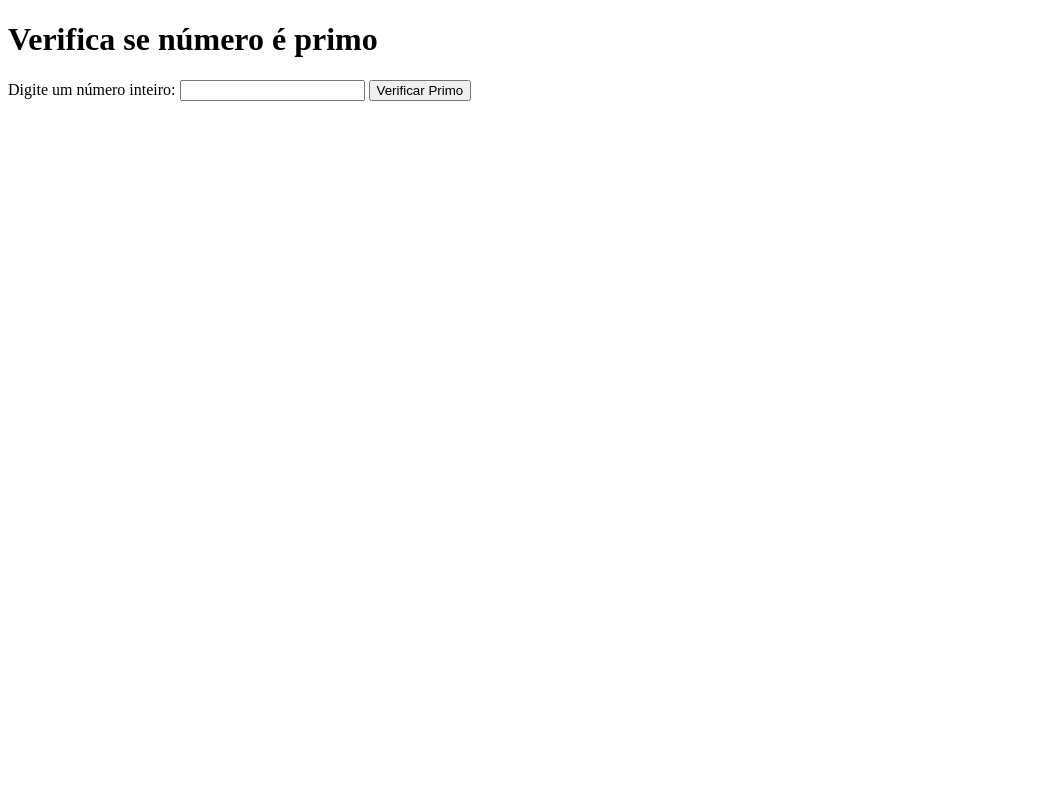
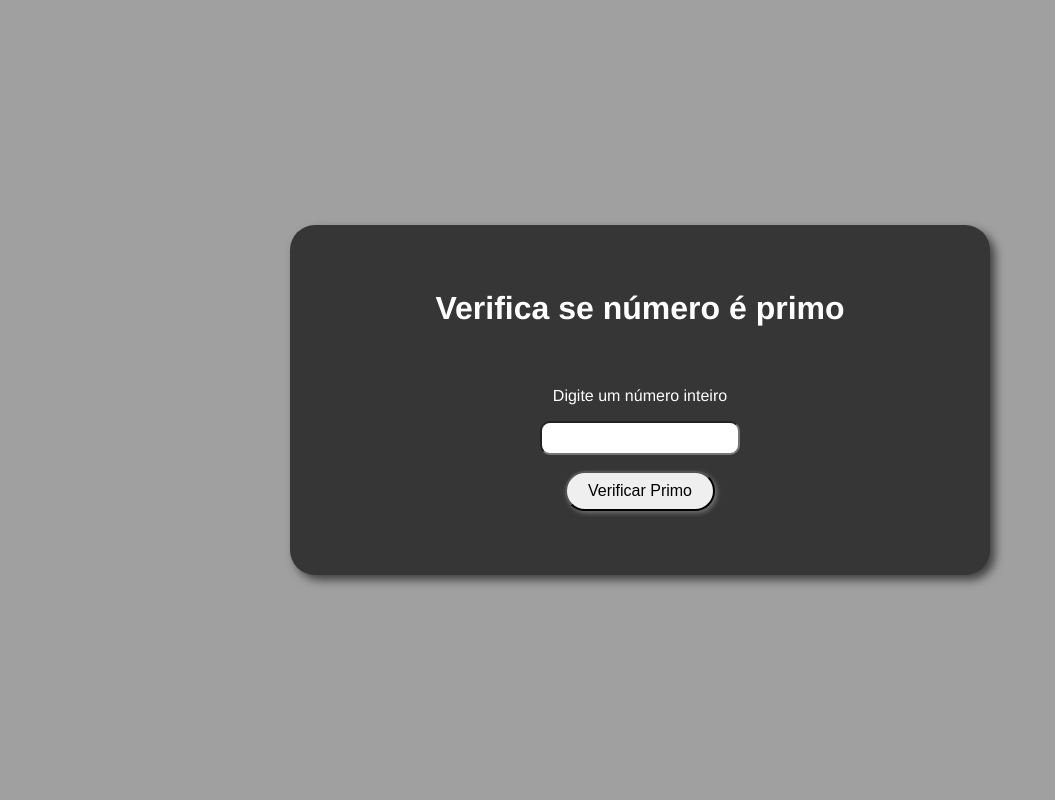
Before and after one commit to viniciusvts/avaliacao-valida-primo, a PHP site: page / in a window 1280 px wide. Shown: the whole page, without its empty margins (0-1055 px from the left). Run offline with PHP 8.4, Linux system fonts and the light colour scheme.

Commit message:
Feat: Implementação da estilização.

```diff
--- a/index.css
+++ b/index.css
@@ -1 +1,62 @@
  /* css */
+*{
+padding: 0;
+margin: 0;
+box-sizing: border-box;
+}
+
+ body{
+    width: 100vw;
+    height: 100vh;
+    background-color: rgb(160, 160, 160);
+    display: flex;
+    flex-direction: column;
+    align-items: center;
+    justify-content: center;
+    font-family: 'Franklin Gothic Medium', 'Arial Narrow', Arial, sans-serif;
+}
+
+.container{
+    width: 700px;
+    height: 350px;
+    display: flex;
+    flex-direction: column;
+    align-items: center;
+    justify-content: center;
+    background-color: rgb(54, 54, 54);
+    border-radius: 25px;
+    box-shadow: 5px 5px 10px rgba(0, 0, 0, 0.6);
+}
+
+.form{
+    display: flex;
+    flex-direction: column;
+    align-items: center;
+    justify-content: center;
+    gap: 16px;
+}
+
+.input {
+    width: 200px;
+    height: 34px;
+    border-radius: 10px;
+    padding-left: 16px;
+}
+
+.button {
+    width: 150px;
+    height: 40px;
+    border-radius: 24px;
+    box-shadow: 2px 2px 5px rgba(255, 255, 255, 0.3);
+    font-size: 16px;
+    font-weight: 500;
+}
+
+.title{
+    color: white;
+    margin-bottom: 60px;
+}
+
+.label{
+    color: white;
+}
--- a/index.php
+++ b/index.php
@@ -7,13 +7,16 @@
     <link rel="stylesheet" href="/index.css">
 </head>
 <body>
-    <h1>Verifica se número é primo</h1>
+    <div class="container">
+    <h1 class="title">Verifica se número é primo</h1>
 
-    <form action="valida.php" method="post">
-        <label for="numero">Digite um número inteiro:</label>
-        <input type="number" id="numero" name="numero" required>
-        <button type="submit">Verificar Primo</button>
+    <form class="form" action="valida.php" method="post">
+        <label class="label" for="numero">Digite um número inteiro</label>
+        <input class="input" type="number" id="numero" name="numero" required>
+        <button class="button" type="submit">Verificar Primo</button>
     </form>
+
+    </div>
 
     <script src="/index.js"></script>
 </body>
```
